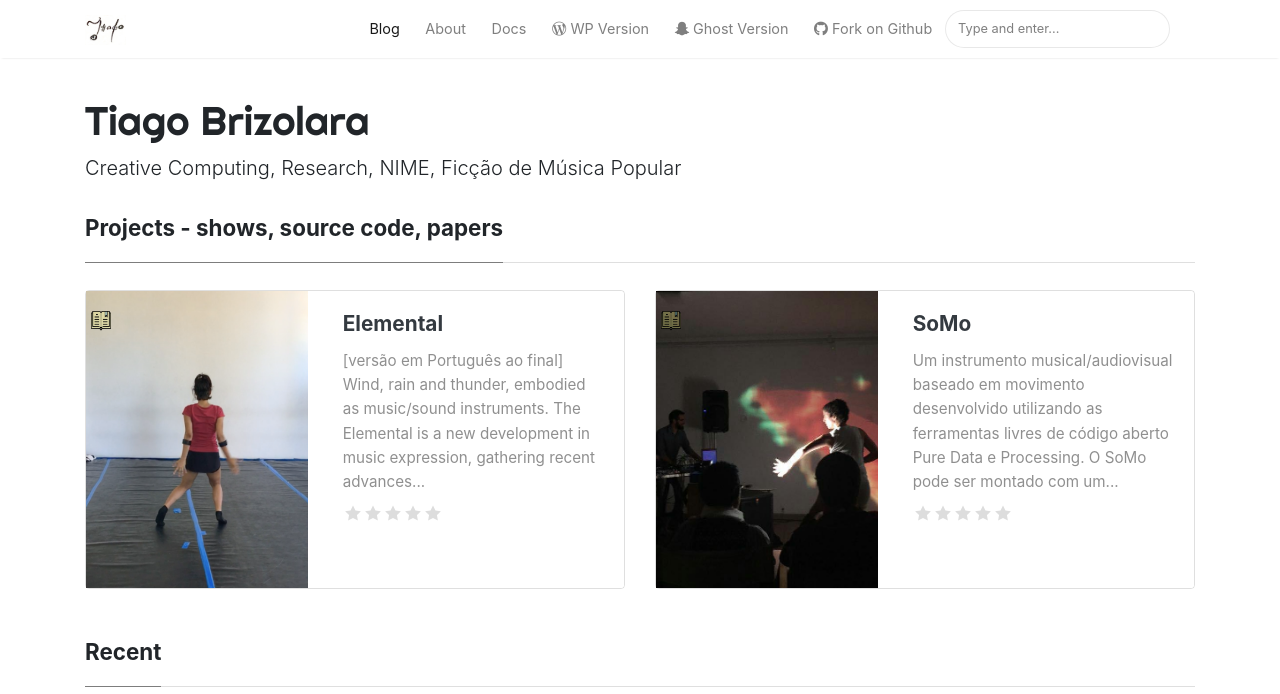
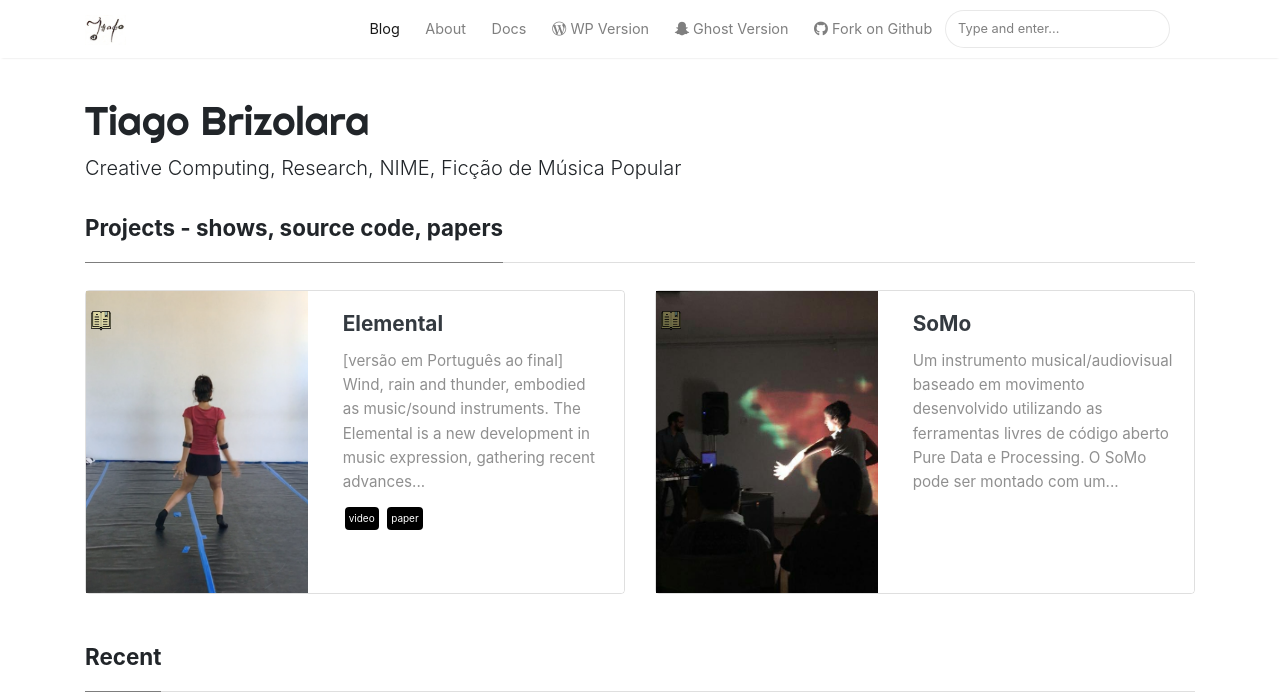
Before and after one commit to mgmoritzdev/brizolara.github.io, a Jekyll site: the page built from index.html, in a window 1280 px wide and 1400 px high, cut to the strip 0-694 px from the top of the window. Built offline with Jekyll 4.4.1, drawn with Linux system fonts in a browser that asks for light colours; nearby versions of some CDN libraries; the list of posts is cut into pages by our own code.

Commit message:
adding tiny buttons revealing if thre's code, paper, audio, video, score, etc in this post

```diff
--- a/_includes/featuredbox.html
+++ b/_includes/featuredbox.html
@@ -32,7 +32,7 @@
                             <h4 class="card-text">{{ post.excerpt | strip_html | truncatewords:25 }}</h4>
 
                             <!-- [Brizo] Tiny buttons revealing if thre's code, paper, audio, video, score, etc in this post-->
-                            {% include star_rating_postbox.html %}
+                            {% include small_button_postbox.html %}
 
                         </div>
                         <div class="card-footer b-0 bg-white mt-auto">
--- a/_includes/postbox.html
+++ b/_includes/postbox.html
@@ -32,7 +32,7 @@
             <h4 class="card-text">{{ post.excerpt | strip_html | truncatewords:30 }}</h4>
 
             <!-- [Brizo] Tiny buttons revealing if thre's code, paper, audio, video, score, etc in this post-->
-            {% include star_rating_postbox.html %}
+            {% include small_button_postbox.html %}
 
         </div>
         <div class="card-footer bg-white">
```
Also changed, not shown: _posts/2018-07-02-atelier-digital.md (+1 -1 lines).
